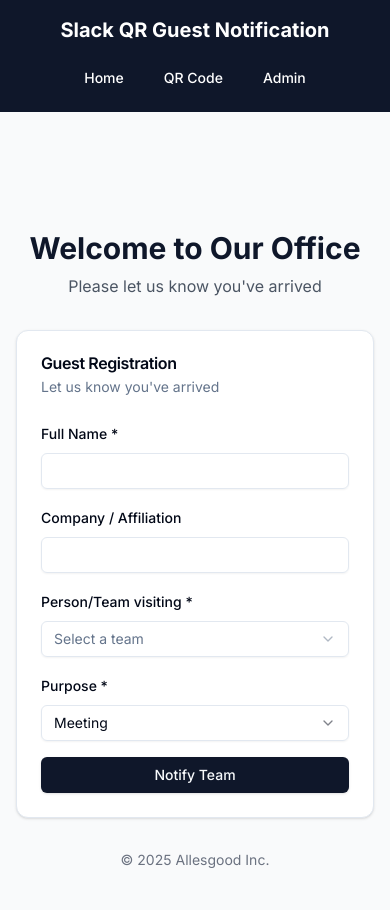
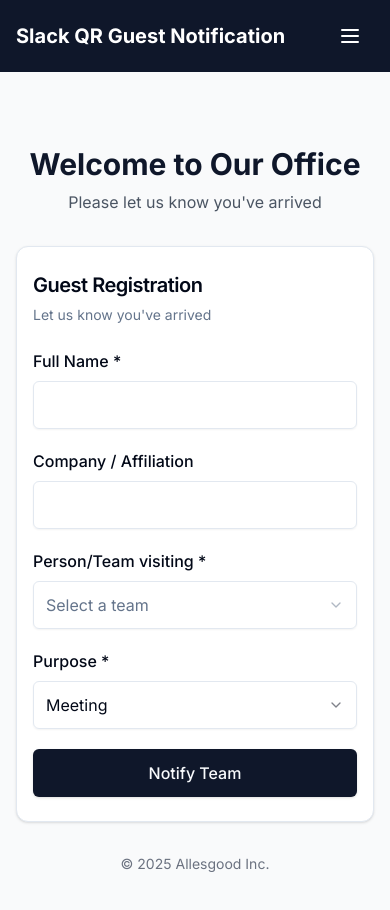
Before and after one commit to ethical-shukatsu-dev/allesgood-receptionist, a Next.js app: page / in a window 390 px wide. Shown: the top 910 px of the page. Built offline with nearby package versions, Linux system fonts and the light colour scheme.

Commit message:
Enhance layout and components for improved user experience. Added viewport settings for better mobile support, adjusted styling for QR code generation and guest registration forms, and implemented a responsive mobile navigation menu in the Navbar component.

```diff
--- a/app/layout.tsx
+++ b/app/layout.tsx
@@ -8,6 +8,12 @@ const inter = Inter({ subsets: ['latin'] })
 export const metadata: Metadata = {
   title: 'Allesgood Receptionist',
   description: 'Notify your team when a guest arrives',
+  viewport: {
+    width: 'device-width',
+    initialScale: 1,
+    maximumScale: 1,
+    userScalable: false
+  }
 }
 
 export default function RootLayout({
--- a/app/qr/page.tsx
+++ b/app/qr/page.tsx
@@ -27,11 +27,11 @@ export default function QRCode() {
 
   return (
     <div className="flex flex-col items-center justify-center min-h-screen p-4">
-      <h1 className="mb-8 text-3xl font-bold text-primary">QR Code Generator</h1>
+      <h1 className="mb-6 text-2xl sm:text-3xl font-bold text-primary text-center">QR Code Generator</h1>
 
-      <div className="w-full max-w-md p-6 bg-white rounded-lg shadow-md">
-        <div className="mb-4">
-          <label htmlFor="url" className="block mb-2 text-sm font-medium text-gray-700">
+      <div className="w-full max-w-md p-4 sm:p-6 bg-white rounded-lg shadow-md">
+        <div className="mb-5">
+          <label htmlFor="url" className="block mb-2 text-base font-medium text-gray-700">
             URL for QR Code
           </label>
           <input
@@ -39,7 +39,7 @@ export default function QRCode() {
             id="url"
             value={url}
             onChange={(e) => setUrl(e.target.value)}
-            className="w-full px-3 py-2 border border-gray-300 rounded-md focus:outline-none focus:ring-primary focus:border-primary"
+            className="w-full px-3 py-3 text-base border border-gray-300 rounded-md focus:outline-none focus:ring-primary focus:border-primary"
           />
         </div>
 
@@ -49,14 +49,14 @@ export default function QRCode() {
               <img
                 src={qrCodeUrl}
                 alt="QR Code"
-                className="mx-auto"
+                className="mx-auto max-w-full h-auto"
               />
-              <p className="mt-2 text-sm text-gray-500">Scan me to notify your team!</p>
+              <p className="mt-3 text-base text-gray-500">Scan me to notify your team!</p>
             </div>
 
             <button
               onClick={handlePrint}
-              className="mt-4 px-4 py-2 text-sm font-medium text-white bg-primary rounded-md hover:bg-opacity-90 focus:outline-none focus:ring-2 focus:ring-offset-2 focus:ring-primary"
+              className="mt-5 w-full sm:w-auto px-6 py-3 text-base font-medium text-white bg-primary rounded-md hover:bg-opacity-90 focus:outline-none focus:ring-2 focus:ring-offset-2 focus:ring-primary"
             >
               Print QR Code
             </button>
--- a/components/GuestForm.tsx
+++ b/components/GuestForm.tsx
@@ -86,11 +86,12 @@ export default function GuestForm() {
             </svg>
           </div>
           <h2 className="mb-2 text-2xl font-bold text-gray-800">Thank You!</h2>
-          <p className="mb-4 text-gray-600">
+          <p className="mb-6 text-gray-600">
             Your team has been notified and someone will be with you shortly.
           </p>
           <Button
             onClick={() => setIsSuccess(false)}
+            className="py-3 text-base w-full max-w-xs"
           >
             Submit Another
           </Button>
@@ -101,21 +102,21 @@ export default function GuestForm() {
 
   return (
     <Card className="w-full max-w-md">
-      <CardHeader>
-        <CardTitle>Guest Registration</CardTitle>
+      <CardHeader className="px-4 sm:px-6">
+        <CardTitle className="text-xl sm:text-2xl">Guest Registration</CardTitle>
         <CardDescription>Let us know you've arrived</CardDescription>
       </CardHeader>
-      <CardContent>
+      <CardContent className="px-4 sm:px-6">
         <Form {...form}>
-          <form onSubmit={form.handleSubmit(onSubmit)} className="space-y-4">
+          <form onSubmit={form.handleSubmit(onSubmit)} className="space-y-5">
             <FormField
               control={form.control}
               name="name"
               render={({ field }) => (
                 <FormItem>
-                  <FormLabel>Full Name *</FormLabel>
+                  <FormLabel className="text-base">Full Name *</FormLabel>
                   <FormControl>
-                    <Input {...field} />
+                    <Input {...field} className="h-12 text-base" />
                   </FormControl>
                   <FormMessage />
                 </FormItem>
@@ -127,9 +128,9 @@ export default function GuestForm() {
               name="company"
               render={({ field }) => (
                 <FormItem>
-                  <FormLabel>Company / Affiliation</FormLabel>
+                  <FormLabel className="text-base">Company / Affiliation</FormLabel>
                   <FormControl>
-                    <Input {...field} />
+                    <Input {...field} className="h-12 text-base" />
                   </FormControl>
                   <FormMessage />
                 </FormItem>
@@ -141,16 +142,16 @@ export default function GuestForm() {
               name="team"
               render={({ field }) => (
                 <FormItem>
-                  <FormLabel>Person/Team visiting *</FormLabel>
+                  <FormLabel className="text-base">Person/Team visiting *</FormLabel>
                   <Select onValueChange={field.onChange} defaultValue={field.value}>
                     <FormControl>
-                      <SelectTrigger>
+                      <SelectTrigger className="h-12 text-base">
                         <SelectValue placeholder="Select a team" />
                       </SelectTrigger>
                     </FormControl>
                     <SelectContent>
                       {teams.map((team) => (
-                        <SelectItem key={team.id} value={team.id}>
+                        <SelectItem key={team.id} value={team.id} className="text-base py-2.5">
                           {team.name}
                         </SelectItem>
                       ))}
@@ -166,16 +167,16 @@ export default function GuestForm() {
               name="purpose"
               render={({ field }) => (
                 <FormItem>
-                  <FormLabel>Purpose *</FormLabel>
+                  <FormLabel className="text-base">Purpose *</FormLabel>
                   <Select onValueChange={field.onChange} defaultValue={field.value}>
                     <FormControl>
-                      <SelectTrigger>
+                      <SelectTrigger className="h-12 text-base">
                         <SelectValue placeholder="Select a purpose" />
                       </SelectTrigger>
                     </FormControl>
                     <SelectContent>
                       {purposes.map((purpose) => (
-                        <SelectItem key={purpose} value={purpose}>
+                        <SelectItem key={purpose} value={purpose} className="text-base py-2.5">
                           {purpose}
                         </SelectItem>
                       ))}
@@ -198,7 +199,7 @@ export default function GuestForm() {
             <Button
               type="submit"
               disabled={isSubmitting}
-              className="w-full"
+              className="w-full h-12 text-base font-medium mt-4"
             >
               {isSubmitting ? 'Notifying...' : 'Notify Team'}
             </Button>
--- a/components/Navbar.tsx
+++ b/components/Navbar.tsx
@@ -2,52 +2,85 @@
 
 import Link from 'next/link'
 import { usePathname } from 'next/navigation'
+import { useState } from 'react'
 
 export default function Navbar() {
   const pathname = usePathname()
+  const [isMenuOpen, setIsMenuOpen] = useState(false)
 
   const isActive = (path: string) => {
     return pathname === path
   }
 
+  const toggleMenu = () => {
+    setIsMenuOpen(!isMenuOpen)
+  }
+
   return (
-    <nav className="bg-primary text-white p-4">
-      <div className="container mx-auto flex flex-col md:flex-row justify-between items-center">
-        <div className="text-xl font-bold mb-4 md:mb-0">
+    <nav className="bg-primary text-white p-4 relative">
+      <div className="container mx-auto flex flex-wrap justify-between items-center">
+        <div className="text-xl font-bold">
           <Link href="/" className="hover:text-gray-200">
             Slack QR Guest Notification
           </Link>
         </div>
 
-        <div className="flex space-x-4">
+        {/* Mobile menu button */}
+        <button
+          onClick={toggleMenu}
+          className="md:hidden flex items-center px-3 py-2 rounded text-white hover:bg-primary-dark"
+          aria-label="Toggle menu"
+        >
+          <svg
+            className="w-6 h-6"
+            fill="none"
+            stroke="currentColor"
+            viewBox="0 0 24 24"
+            xmlns="http://www.w3.org/2000/svg"
+          >
+            {isMenuOpen ? (
+              <path strokeLinecap="round" strokeLinejoin="round" strokeWidth="2" d="M6 18L18 6M6 6l12 12"></path>
+            ) : (
+              <path strokeLinecap="round" strokeLinejoin="round" strokeWidth="2" d="M4 6h16M4 12h16M4 18h16"></path>
+            )}
+          </svg>
+        </button>
+
+        {/* Menu items */}
+        <div className={`${isMenuOpen ? 'block' : 'hidden'} md:flex md:items-center w-full md:w-auto mt-4 md:mt-0`}>
+          <div className="flex flex-col md:flex-row md:space-x-4 space-y-2 md:space-y-0">
             <Link
               href="/"
-            className={`px-3 py-2 rounded-md text-sm font-medium ${
+              className={`px-3 py-3 rounded-md text-base font-medium ${
                 isActive('/') ? 'bg-primary-dark text-white' : 'hover:bg-opacity-75'
               }`}
+              onClick={() => setIsMenuOpen(false)}
             >
               Home
             </Link>
 
             <Link
               href="/qr"
-            className={`px-3 py-2 rounded-md text-sm font-medium ${
+              className={`px-3 py-3 rounded-md text-base font-medium ${
                 isActive('/qr') ? 'bg-primary-dark text-white' : 'hover:bg-opacity-75'
               }`}
+              onClick={() => setIsMenuOpen(false)}
             >
               QR Code
             </Link>
 
             <Link
               href="/admin"
-            className={`px-3 py-2 rounded-md text-sm font-medium ${
+              className={`px-3 py-3 rounded-md text-base font-medium ${
                 isActive('/admin') ? 'bg-primary-dark text-white' : 'hover:bg-opacity-75'
               }`}
+              onClick={() => setIsMenuOpen(false)}
             >
               Admin
             </Link>
           </div>
         </div>
+      </div>
     </nav>
   )
 }
```
Lines whose indentation alone changed are shown as unchanged.
